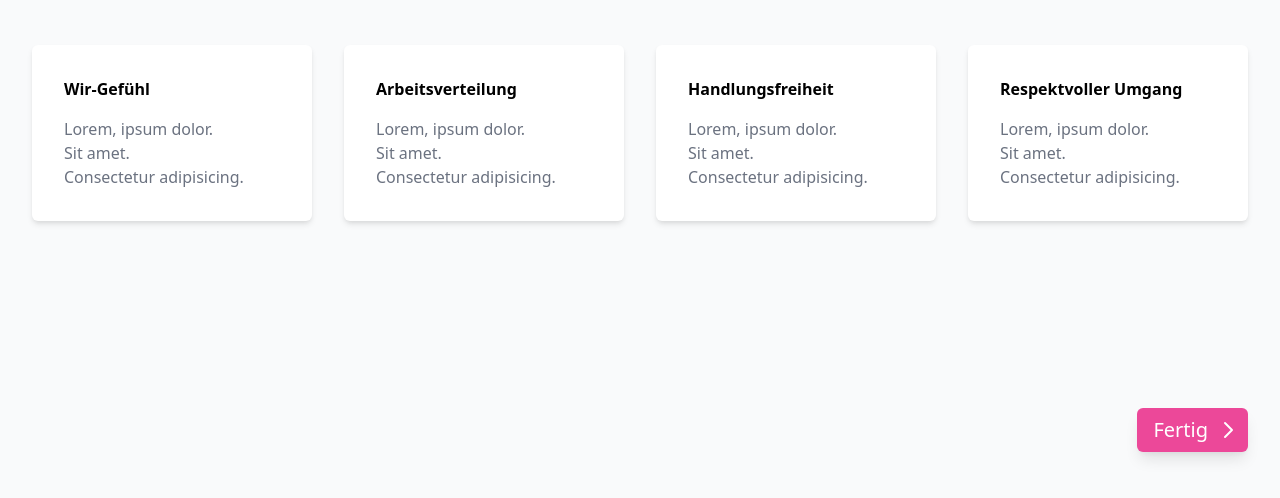
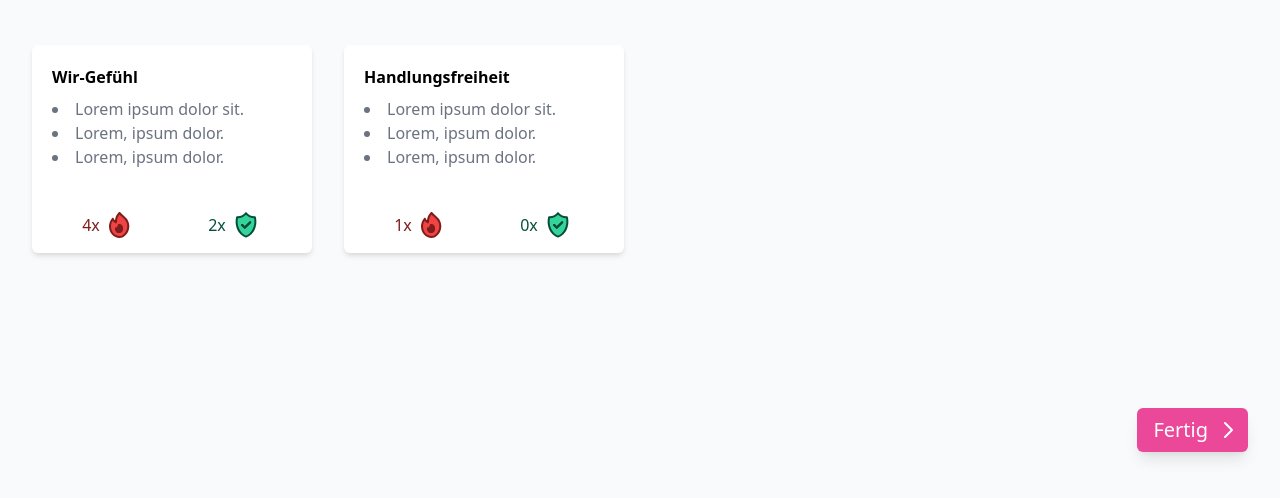
Before and after one commit to hendrikpawlowski/animate-css-grid, a plain HTML site: page pages/reflect/step_4.html in a window 1280 px wide. Shown: the part 284-782 px from the top of the page. Drawn offline with nearby package versions, Linux system fonts and the light colour scheme; a script that the page names is missing; files whose address does not match are found by name.

Commit message:
updated cards on reflect step 4

```diff
--- a/pages/reflect/step_4.html
+++ b/pages/reflect/step_4.html
@@ -182,37 +182,51 @@
         </div>
 
         <ul js-grid class="pt-12 grid gap-8">
-            <li class="card cursor-pointer bg-white shadow-md hover:shadow-xl transition-shadow p-8 rounded-md">
-                <h3 class="font-bold">Wir-Gefühl</h3>
-                <ul class="w-full mt-4 text-gray-500">
-                    <li>Lorem, ipsum dolor.</li>
-                    <li>Sit amet.</li>
-                    <li>Consectetur adipisicing.</li>
-                </ul>
+            <li
+                class="h-52 card cursor-pointer bg-white shadow-md hover:shadow-xl transition-shadow pt-5 px-5 rounded-md min-w-min">
+                <div class="flex flex-col justify-between h-full">
+                    <div>
+                        <h3 class="mb-2 font-bold">Wir-Gefühl</h3>
+                        <ul class="list-disc list-inside max-h-20 overflow-hidden">
+                            <li class="text-gray-500">Lorem ipsum dolor sit.</li>
+                            <li class="text-gray-500">Lorem, ipsum dolor.</li>
+                            <li class="text-gray-500">Lorem, ipsum dolor.</li>
+                        </ul>
+                    </div>
+                    <div class="flex justify-between h-14 p-0.5 items-center">
+                        <div class="w-full flex justify-center items-center mr-2">
+                            <div class="text-red-900">4x</div>
+                            <img class="ml-1 h-8" src="../../icons/fire-pressed.svg" alt="">
+                        </div>
+                        <div class="w-full flex justify-center items-center ml-2">
+                            <div class="text-green-900">2x</div>
+                            <img class="ml-1 h-8" src="../../icons/shield-pressed.svg" alt="">
+                        </div>
+                    </div>
+                </div>
             </li>
-            <li class="card cursor-pointer bg-white shadow-md hover:shadow-xl transition-shadow p-8 rounded-md">
-                <h3 class="font-bold">Arbeitsverteilung</h3>
-                <ul class="w-full mt-4 text-gray-500">
-                    <li>Lorem, ipsum dolor.</li>
-                    <li>Sit amet.</li>
-                    <li>Consectetur adipisicing.</li>
-                </ul>
-            </li>
-            <li class="card cursor-pointer bg-white shadow-md hover:shadow-xl transition-shadow p-8 rounded-md">
-                <h3 class="font-bold">Handlungsfreiheit</h3>
-                <ul class="w-full mt-4 text-gray-500">
-                    <li>Lorem, ipsum dolor.</li>
-                    <li>Sit amet.</li>
-                    <li>Consectetur adipisicing.</li>
-                </ul>
-            </li>
-            <li class="card cursor-pointer bg-white shadow-md hover:shadow-xl transition-shadow p-8 rounded-md">
-                <h3 class="font-bold">Respektvoller Umgang</h3>
-                <ul class="w-full mt-4 text-gray-500">
-                    <li>Lorem, ipsum dolor.</li>
-                    <li>Sit amet.</li>
-                    <li>Consectetur adipisicing.</li>
-                </ul>
+            <li
+                class="h-52 card cursor-pointer bg-white shadow-md hover:shadow-xl transition-shadow pt-5 px-5 rounded-md min-w-min">
+                <div class="flex flex-col justify-between h-full">
+                    <div>
+                        <h3 class="mb-2 font-bold">Handlungsfreiheit</h3>
+                        <ul class="list-disc list-inside max-h-20 overflow-hidden">
+                            <li class="text-gray-500">Lorem ipsum dolor sit.</li>
+                            <li class="text-gray-500">Lorem, ipsum dolor.</li>
+                            <li class="text-gray-500">Lorem, ipsum dolor.</li>
+                        </ul>
+                    </div>
+                    <div class="flex justify-between h-14 p-0.5 items-center">
+                        <div class="w-full flex justify-center items-center mr-2">
+                            <div class="text-red-900">1x</div>
+                            <img class="ml-1 h-8" src="../../icons/fire-pressed.svg" alt="">
+                        </div>
+                        <div class="w-full flex justify-center items-center ml-2">
+                            <div class="text-green-900">0x</div>
+                            <img class="ml-1 h-8" src="../../icons/shield-pressed.svg" alt="">
+                        </div>
+                    </div>
+                </div>
             </li>
         </ul>
     </div>
```
Also changed, not shown: pages/reflect/step_2.html (+0 -46 lines).
